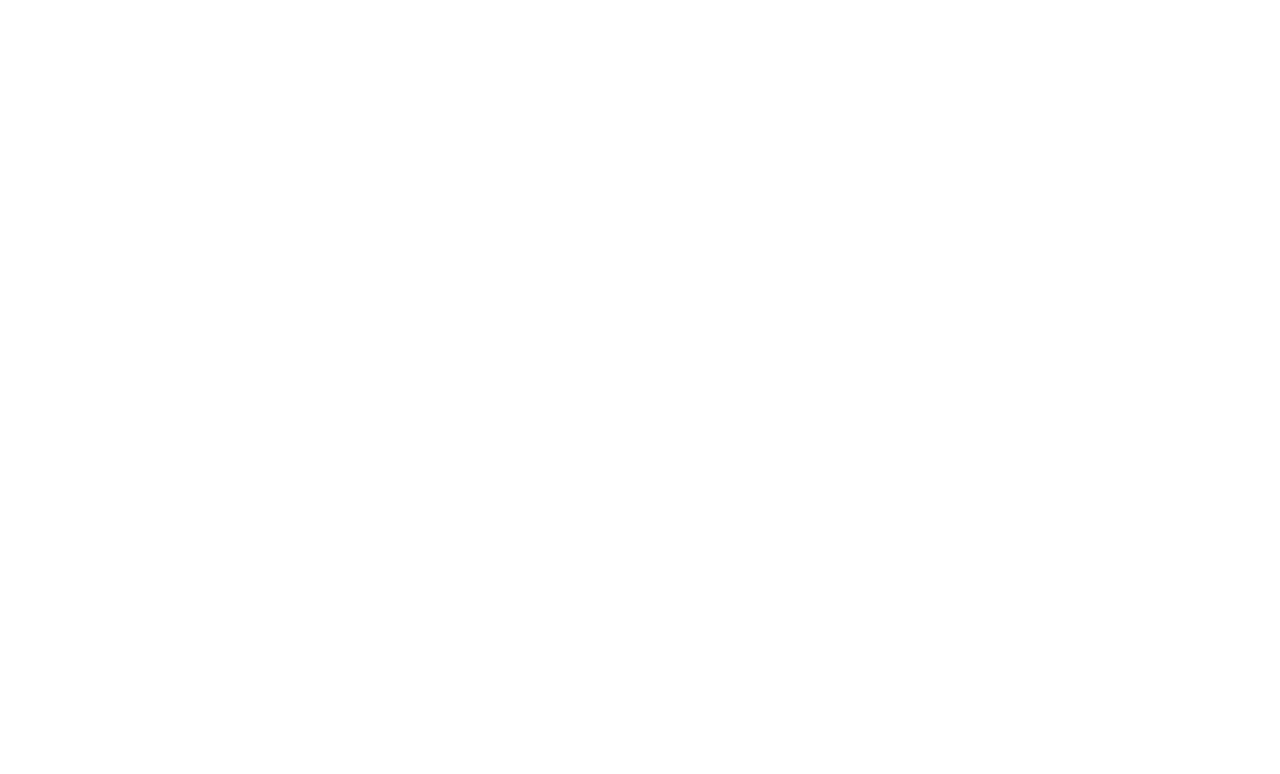
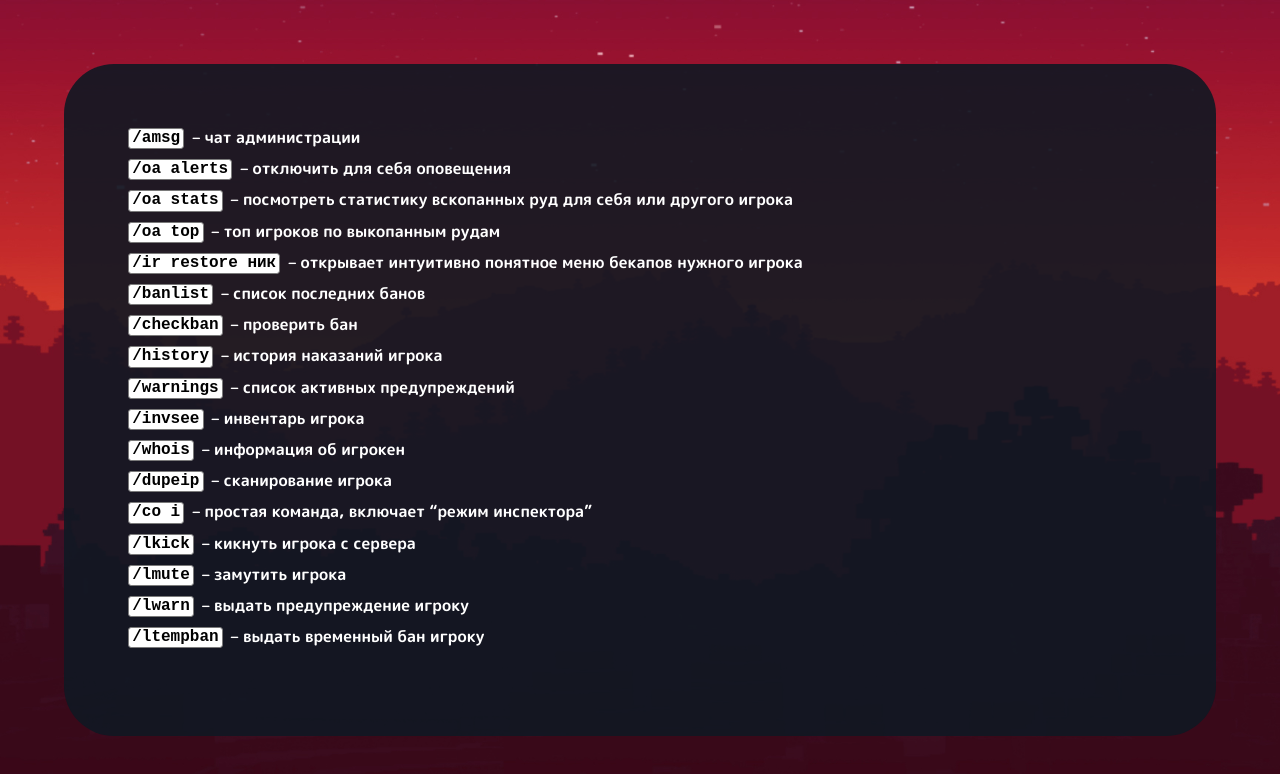
Before and after one commit to Virtical/minecraft-server-commands, a plain HTML site: page index.html in a window 1280 px wide. Drawn offline with Linux system fonts and the light colour scheme.

Commit message:
add initial design

```diff
--- a/index.html
+++ b/index.html
@@ -5,7 +5,103 @@
     <title>Команды Twenture.ru</title>
     <link rel="stylesheet" href="style/style.css"/>
     <link rel="icon" href="favicon.ico">
+    <link rel="preconnect" href="https://fonts.googleapis.com">
+    <link rel="preconnect" href="https://fonts.gstatic.com" crossorigin>
+    <link href="https://fonts.googleapis.com/css2?family=M+PLUS+Rounded+1c:wght@100;300;400;500;700;800;900&display=swap" rel="stylesheet">
   </head>
   <body>
+    <main>
+      <section class="main-block">
+        <img class="background" src="img/background.jpg"></img>
+        <div class="comand-block">
+          <ul class="comand-list">
+            <li class="comand-item">
+              <code>/amsg</code>
+              <p>– чат администрации</p>
+            </li>
+
+            <li class="comand-item">
+              <code>/oa alerts</code>
+              <p>– отключить для себя оповещения</p>
+            </li>
+
+            <li class="comand-item">
+              <code>/oa stats</code>
+              <p>– посмотреть статистику вскопанных руд для себя или другого игрока</p>
+            </li>
+
+            <li class="comand-item">
+              <code>/oa top</code>
+              <p>– топ игроков по выкопанным рудам</p>
+            </li>
+
+            <li class="comand-item">
+              <code>/ir restore ник</code>
+              <p>– открывает интуитивно понятное меню бекапов нужного игрока</p>
+            </li>
+
+            <li class="comand-item">
+              <code>/banlist</code>
+              <p>– список последних банов</p>
+            </li>
+
+            <li class="comand-item">
+              <code>/checkban</code>
+              <p>– проверить бан</p>
+            </li>
+
+            <li class="comand-item">
+              <code>/history</code>
+              <p>– история наказаний игрока</p>
+            </li>
+
+            <li class="comand-item">
+              <code>/warnings</code>
+              <p>– список активных предупреждений</p>
+            </li>
+
+            <li class="comand-item">
+              <code>/invsee</code>
+              <p>– инвентарь игрока</p>
+            </li>
+
+            <li class="comand-item">
+              <code>/whois</code>
+              <p>– информация об игрокен</p>
+            </li>
+
+            <li class="comand-item">
+              <code>/dupeip</code>
+              <p>– сканирование игрока</p>
+            </li>
+
+            <li class="comand-item">
+              <code>/co i</code>
+              <p>– простая команда, включает “режим инспектора”</p>
+            </li>
+
+            <li class="comand-item">
+              <code>/lkick</code>
+              <p>– кикнуть игрока с сервера</p>
+            </li>
+
+            <li class="comand-item">
+              <code>/lmute</code>
+              <p>– замутить игрока</p>
+            </li>
+
+            <li class="comand-item">
+              <code>/lwarn</code>
+              <p>– выдать предупреждение игроку</p>
+            </li>
+
+            <li class="comand-item">
+              <code>/ltempban</code>
+              <p>– выдать временный бан игроку</p>
+            </li>
+          </ul>
+        </div>
+      </section>
+    </main>
   </body>
 </html>
--- a/style/style.css
+++ b/style/style.css
@@ -0,0 +1,70 @@
+* {
+    margin: 0;
+    padding: 0;
+    box-sizing: border-box;
+}
+
+html {
+    font-size: 1.25vw;
+    font-family: "M PLUS Rounded 1c", sans-serif;
+    font-weight: 700;
+    font-style: normal;
+}
+
+main {
+    width: 100vw;
+    height: 100vh;
+    overflow: hidden;
+}
+
+.main-block {
+    width: 100%;
+    height: 100%;
+}
+
+.background {
+    display: block;
+    width: 100%;
+    height: 100%;
+    object-fit: cover;
+}
+
+.comand-block {
+    position: absolute;
+    padding: 8vh;
+    top: 8vh; right: 8vh; bottom: 8vh; left: 8vh;
+    border-radius: 6.25vh;
+    background-color: rgba(16, 24, 35, 0.9);
+}
+
+.comand-list {
+    display: flex;
+    flex-direction: column;
+    gap: 1.25vh;
+    list-style: none;
+    width: 100%;
+    height: 100%;
+}
+
+.comand-item {
+    display: flex;
+}
+
+.comand-item p {
+    margin-left: 0.5rem;
+    font-size: 1rem;
+    line-height: 1.2rem;
+    color: white;
+}
+
+.comand-item code {
+    font-size: 1rem;
+    line-height: 1.2rem;
+    display: block;
+    padding:  0 0.2rem;
+    background-color: white;
+    width: max-content;
+    border: 0.1rem solid #7A7A7A;
+    border-radius: 0.2rem;
+    box-sizing: border-box;
+}
```
Also changed, not shown: img/background.jpg (added).
